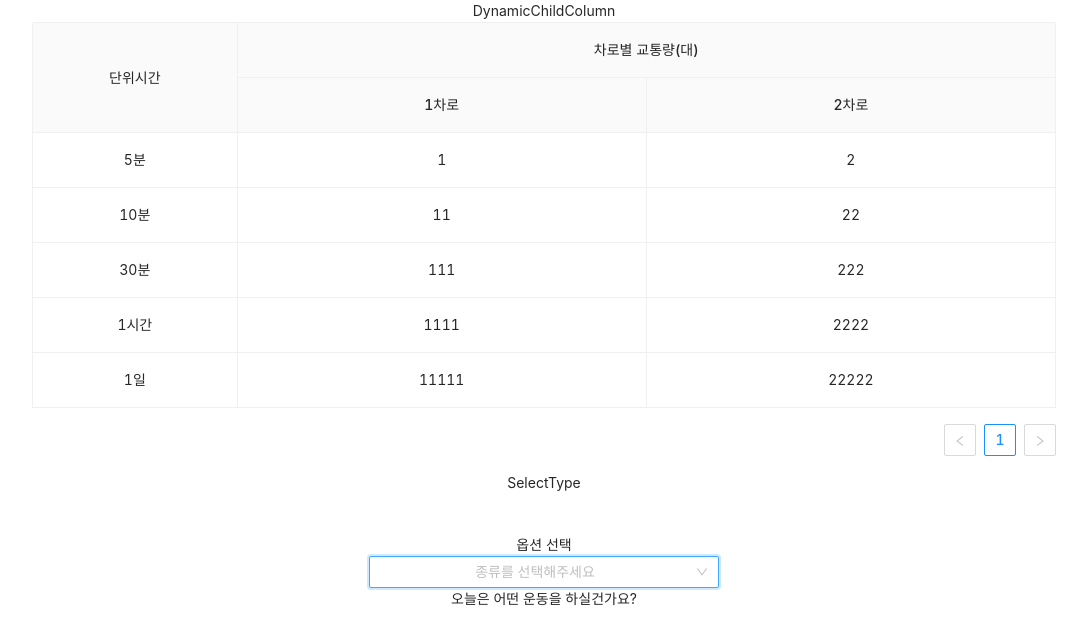
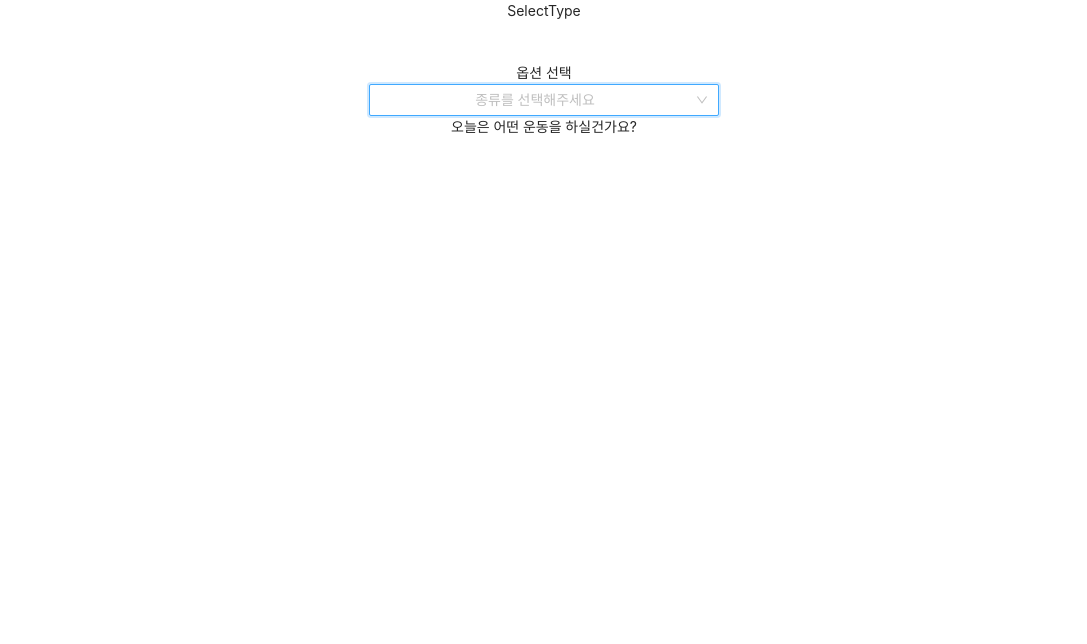
Before and after one commit to dkgus/crud, a React (Create React App) app: page / in a window 1280 px wide. Shown: the top 644 px of the page, without its empty margins (96-1183 px from the left). Built offline with nearby package versions, Linux system fonts and the light colour scheme.

Commit message:
FIX:수정

```diff
--- a/package.json
+++ b/package.json
@@ -1,4 +1,5 @@
 {
+  "homepage": "https://dkgus.github.io/crud/",
   "name": "crud",
   "version": "0.1.0",
   "private": true,
@@ -7,6 +8,7 @@
     "@testing-library/react": "^13.4.0",
     "@testing-library/user-event": "^13.5.0",
     "antd": "^4.24.0",
+    "gh-pages": "^5.0.0",
     "react": "^18.2.0",
     "react-dom": "^18.2.0",
     "react-scripts": "5.0.1",
@@ -16,7 +18,9 @@
     "start": "react-scripts start",
     "build": "react-scripts build",
     "test": "react-scripts test",
-    "eject": "react-scripts eject"
+    "eject": "react-scripts eject",
+    "predeploy": "npm run build",
+    "deploy": "gh-pages -d build"
   },
   "eslintConfig": {
     "extends": [
--- a/src/App.js
+++ b/src/App.js
@@ -1,7 +1,7 @@
 import "./App.css";
 // import Crud from "./components/Crud";
 // import DynamicColumn from "./components/DynamicColumn";
-import DynamicChildColumn from "./components/DynamicChildColumn";
+//import DynamicChildColumn from "./components/DynamicChildColumn";
 import SelectType from "./components/SelectType";
 function App() {
   return (
@@ -9,8 +9,8 @@ function App() {
       {/* <Crud />
       DynamicColumn
       <DynamicColumn /> */}
-      DynamicChildColumn
-      <DynamicChildColumn />
+      {/* DynamicChildColumn
+      <DynamicChildColumn /> */}
       SelectType
       <SelectType />
     </div>
```
Also changed, not shown: 1 other file (tests, documents, lock files or other folders).
